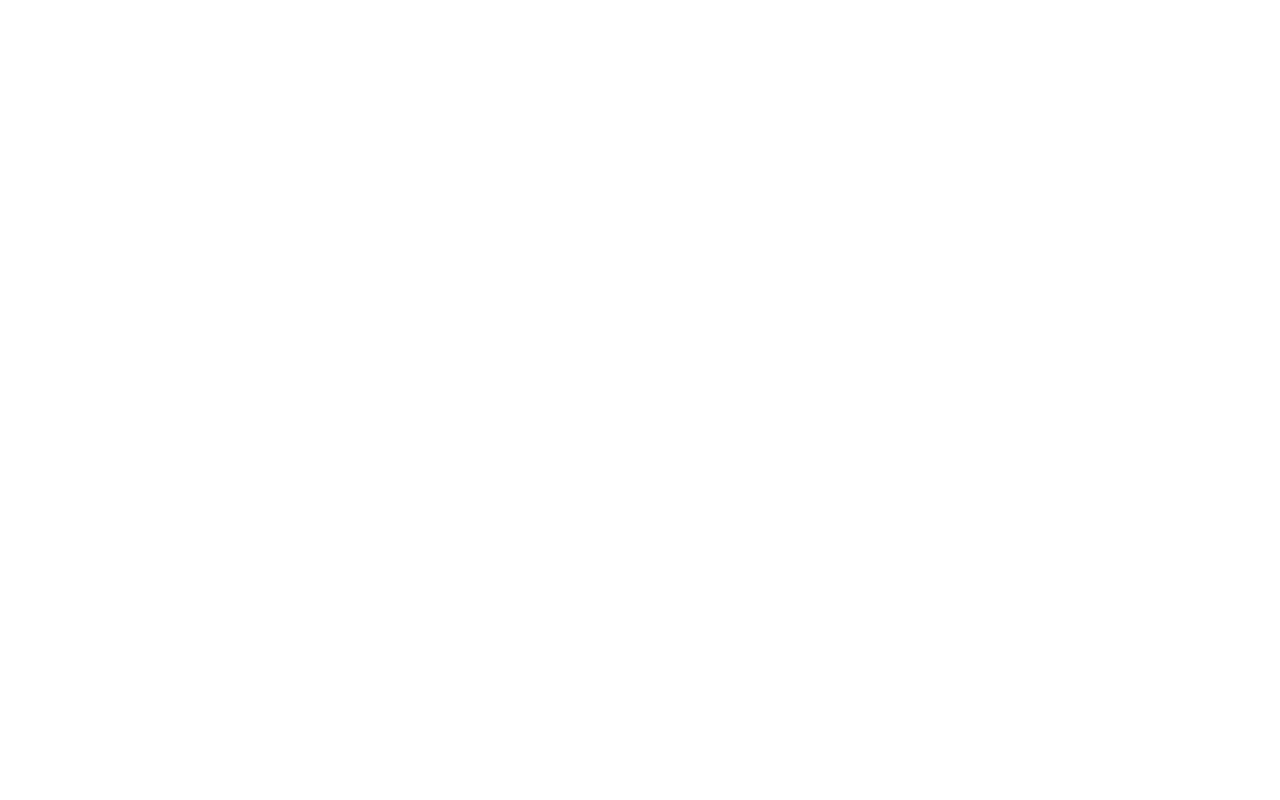
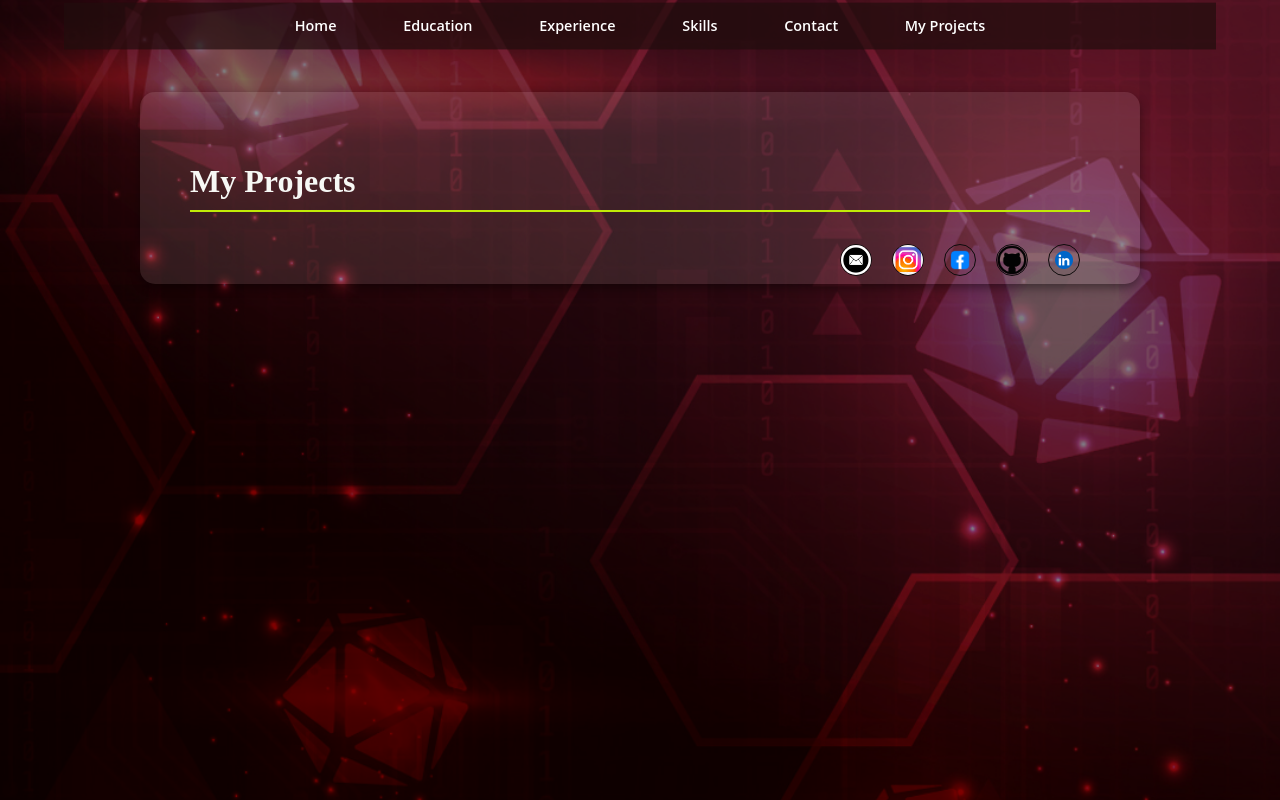
Before and after one commit to Inasimtiyas/Web-Resume, a plain HTML site: page My Projects.html in a window 1280 px wide. Drawn offline with Linux system fonts and the light colour scheme.

Commit message:
saved the changes before pull

```diff
--- a/My Projects.html
+++ b/My Projects.html
@@ -0,0 +1,25 @@
+<!DOCTYPE html>
+<html lang="en">
+<head>
+  <meta charset="UTF-8" />
+  <title>Experience</title>
+  <link rel="stylesheet" href="style.css" />
+  <link rel="stylesheet" href="https://cdnjs.cloudflare.com/ajax/libs/font-awesome/6.5.0/css/all.min.css" />
+</head>
+<body>
+  <nav>
+    <a href="index.html">Home</a>
+    <a href="education.html">Education</a>
+    <a href="experience.html">Experience</a>
+    <a href="skills.html">Skills</a>
+    <a href="contact.html">Contact</a>
+    <a href="My Projects.html">My Projects</a>
+  </nav>
+  <div class="container">
+    <h1>My Projects</h1>
+
+             <a href="https://www.linkedin.com/in/inasimti?utm_source=share&utm_campaign=share_via&utm_content=profile&utm_medium=android_app" ><img src="./Files/linkedIn.webp" alt="linkedin" class="icon"></a>    <img src="./Files/github.png" alt="github" class="icon">  <a href="https://www.facebook.com/share/1Ec4FhveFs/"><img src="./Files/facebook.webp" alt="facebook" class="icon"></a>   <a href="https://www.instagram.com/inas_imti?igsh=Y3J3MW9ueDBwdHFh"><img src="./Files/Insta.png" alt="insta" class="icon"> </a>   <a href="mailto:inasimti9@gmail.com"><img src="./Files/Mail.webp" alt="mail" class="icon"></a>
+
+  </div>
+</body>
+</html>
--- a/style.css
+++ b/style.css
@@ -1,25 +1,30 @@
 body {
-  margin: 0;
-  font-family: Arial, sans-serif;
-  background: linear-gradient(to bottom right, #c0392b, #bdc3c7);
-  color: #fff;
+  margin: 100;
+  font-family: open-sans;
+  background: linear-gradient(to bottom right, #c91d0a, #ac0303);
+  color: #ce2c03;
+
 }
 
 nav {
-  background-color: rgba(0, 0, 0, 0.7);
+  background-color: rgba(34, 13, 13, 0.7);
   padding: 15px;
   text-align: center;
+  transform: scale(0.9)
+  ;
 }
 
 nav a {
-  color: #fff;
+  color: #ffffff;
   text-decoration: none;
   margin: 0 15px;
   font-weight: bold;
+  font-style: open sans;
 }
 
 nav a:hover {
   color: #f8c291;
+
 }
 
 .container {
@@ -30,15 +35,118 @@ nav a:hover {
   border-radius: 10px;
 }
 
-h1, h2 {
-  border-bottom: 2px solid #fff;
-  padding-bottom: 5px;
+h1 ,h4, h2 {
+  border-bottom: 2px solid #c1eb07;
+  padding-bottom: 10px;
+  font-family: popins;
+}
+
+img.profile  {
+  width: 150px;
+  height: 150px;
+  border-radius: 50%;
+  border: 3px solid rgb(205, 241, 1);
+  object-fit: cover;
+  float: left ;
+}
+
+img.company  {
+  width: 80px;
+  height: 80px;
+  border-radius: 50%;
+  border: 3px solid rgb(255, 255, 255);
+  object-fit: cover;
+  float: right ;
+
+}
+
+img.icon  {
+  width: 30px;
+  height: 30px;
+  border-radius: 50%;
+  border: 0.5px solid rgb(14, 12, 12);
+  object-fit: cover;
+  float: right ;
+  margin: 10px;
+
+}
+
+body {
+  margin: 0;
+  font-family: 'Open Sans', sans-serif;
+  background: linear-gradient(to bottom right, #ee220d, #130707);
+  color: #f7f8f5;
+}
+
+
+.container{
+  background: rgba(255, 255, 255, 0.1);
+  padding: 50px;
+  border-radius: 15px;
+  transition: 0.3s ease;
+  font-weight: 500;
+  box-shadow: 0 4px 10px rgba(0,0,0,0.4);
+  ;
+}
+
+.container:hover {
+  background: #68171c4f;
+  color: #fdfdfd;
+  transform: scale(0.9);
+  cursor: pointer;
+
+
+}
+
+@keyframes fadeIn {0% { opacity: 0; transform: translateY(20px);}
+100% { opacity: 1; transform: translateY(0);}
+}
+.container {
+  animation: fadeIn 1s ease forwards;
+}
+@keyframes slideLeft {
+  0% {opacity: 0; transform: translateX(-100px);}
+  100% { opacity: 1; transform: translateX(0);}
 }
 
 img.profile {
-  width: 150px;
-  height: 150px;
-  border-radius: 50%;
-  border: 3px solid white;
-  object-fit: cover;
+  animation:  slideLeft 0.8s ease-out forwards
 }
+
+nav a {
+  color: #fff;
+  padding: 10px 20px;
+  text-decoration: none;
+  font-weight: 600;
+  transition: background 0.3s ease, color 0.3s ease;
+}
+
+nav a:hover {
+  background: #f8c291;
+  color: #000;
+  border-radius: 5px;
+}
+
+nav a.active {
+  background: #fff;
+  color: #e74c3c;
+  border-radius: 5px;
+}
+
+
+body {
+  margin: 0;
+  font-family: 'Open Sans', sans-serif;
+  background: url('./Files/BACKGROUND.jpg') no-repeat center center fixed;
+  background-size: cover;
+  position: relative;
+}
+
+body::before {
+  content: "";
+  position: fixed;
+  top: 0; left: 0;
+  width: 100%; height: 100%;
+  background-color: rgba(0, 0, 0, 0.5); /* dark overlay */
+  z-index: -1;
+}
```
Also changed, not shown: contact.html (+26 -0 lines), experience.html (+8 -2 lines), skills.html (+42 -5 lines).
